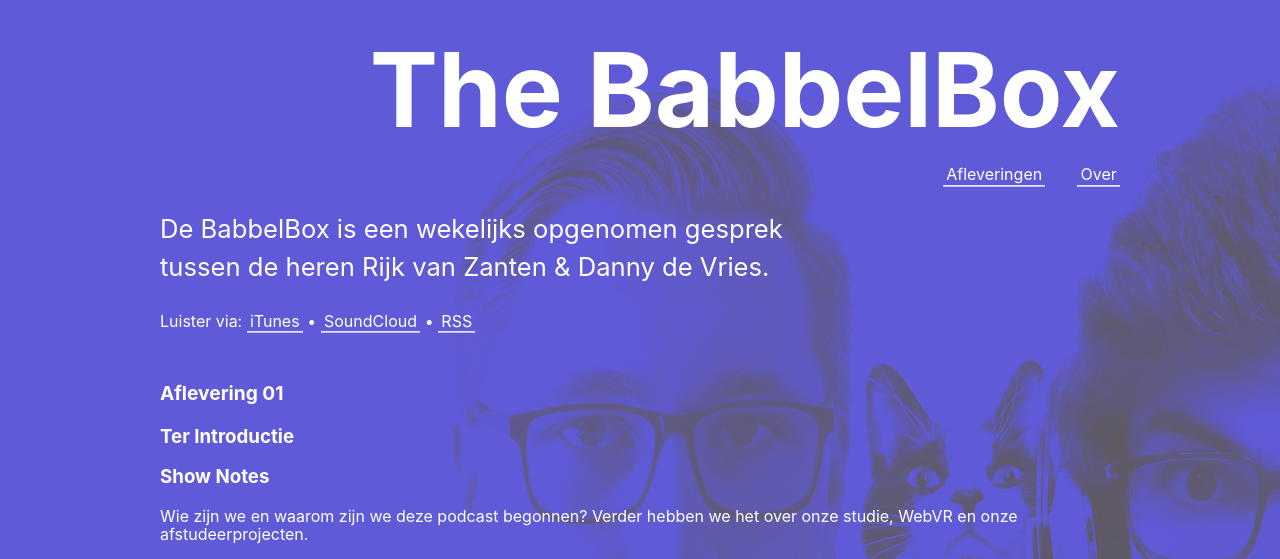
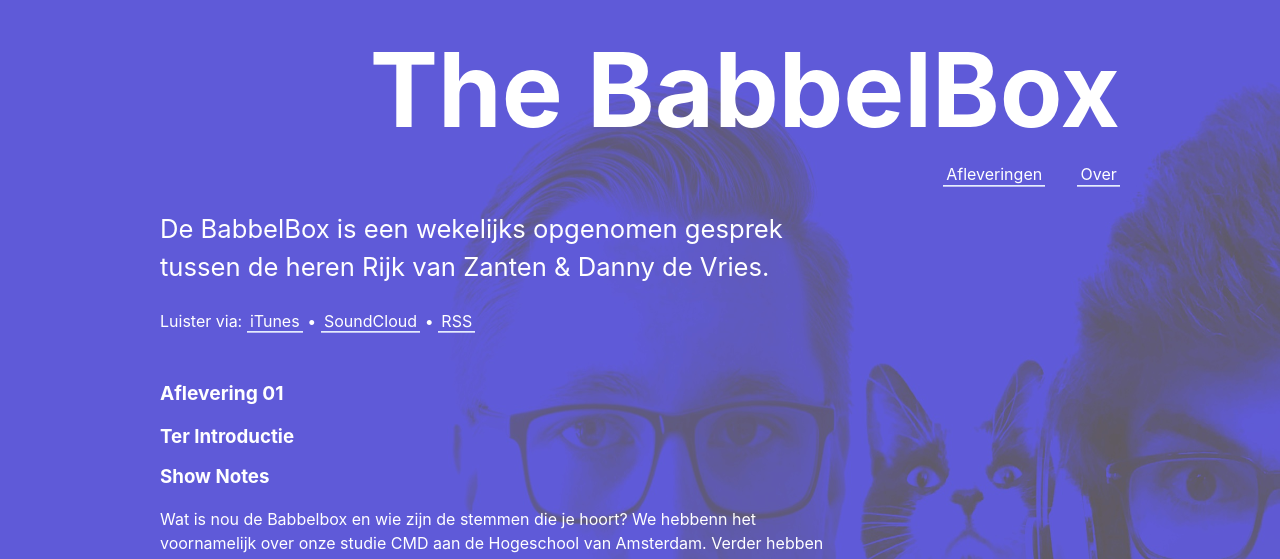
Before and after one commit to dandevri/babbelbox, a Jekyll site: the page built from _posts/2017-02-08-aflevering-01.md, in a window 1280 px wide, cut to the strip 0-559 px from the top of the page. Built offline with Jekyll 4.4.1, drawn with Linux system fonts in a browser that asks for light colours; some of the changed text lies outside the part shown.

Commit message:
Update typography

```diff
--- a/_posts/2017-02-08-aflevering-01.md
+++ b/_posts/2017-02-08-aflevering-01.md
@@ -1,19 +1,19 @@
 ---
 layout: detail
-title: Aflevering 01
-subtitle: Ter Introductie
+episode: Aflevering 01
+title: Ter Introductie
 creation: '2018-08-02'
 length: '42:02'
 cover: https://i1.sndcdn.com/artworks-000299257302-pvmcg6-t500x500.jpg
 ---
 
 
-## {{page.title}}
+## {{page.episode}}
 
-### {{page.subtitle}}
+### {{page.title}}
 
 ### Show Notes
-Wie zijn we en waarom zijn we deze podcast begonnen? Verder hebben we het over onze studie, WebVR en onze afstudeerprojecten.
+Wat is nou de Babbelbox en wie zijn de stemmen die je hoort? We hebbenn het voornamelijk over onze studie CMD aan de Hogeschool van Amsterdam. Verder hebben we het over onze afstudeerprojecten, de Minor Web Development, Virtual Reality op het Webd en het inrichten van een CMS
 
 <iframe width="100%" height="166" scrolling="no" frameborder="no" allow="autoplay" src="https://w.soundcloud.com/player/?url=https%3A//api.soundcloud.com/tracks/396431832&color=%235f5cb5&auto_play=false&hide_related=false&show_comments=true&show_user=true&show_reposts=false&show_teaser=true"></iframe>
 
--- a/css/config/layout.css
+++ b/css/config/layout.css
@@ -12,3 +12,8 @@ section {
     max-width: 90%;
   }
 }
+
+
+p {
+  width: 70%;
+}
--- a/css/config/typography.css
+++ b/css/config/typography.css
@@ -11,6 +11,9 @@ h2 {
 
 header p {
   font-size: 2vw;
+}
+
+p {
   line-height: 1.5;
 }
 
```
